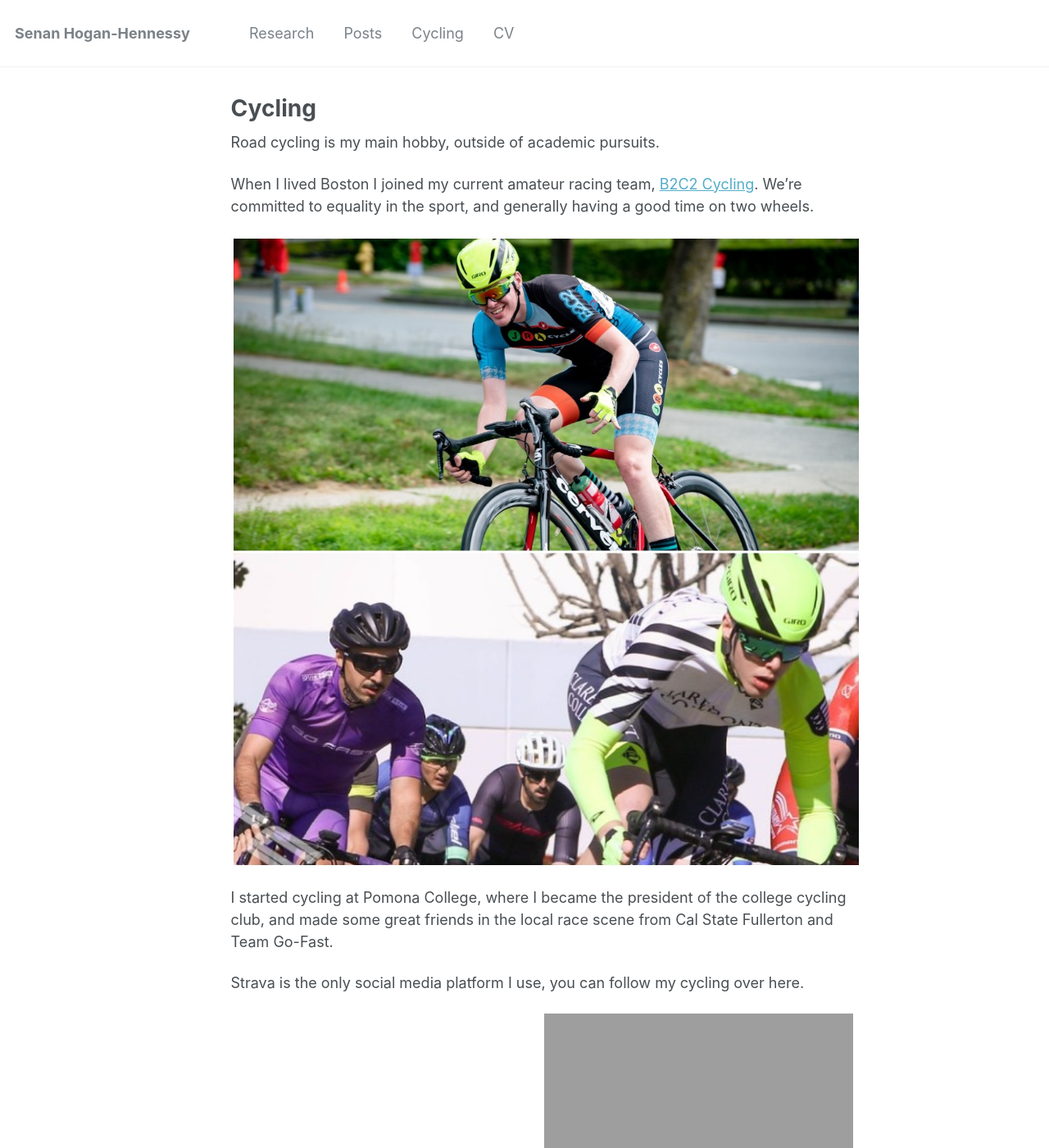
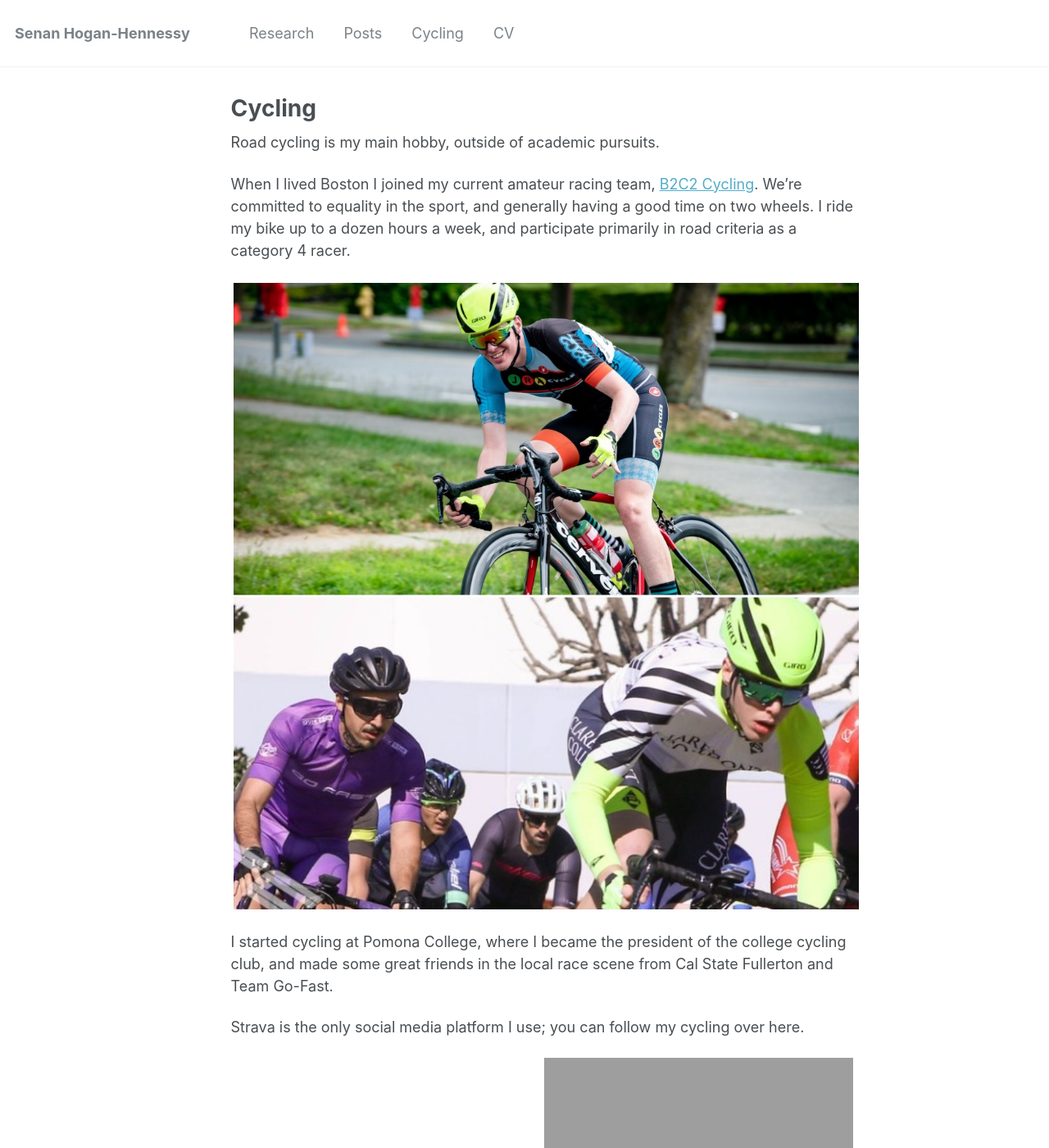
Before and after one commit to shoganhennessy/shoganhennessy.github.io, a Jekyll site: the page built from _pages/cycling.md, in a window 1280 px wide and 1400 px high. Shown: the whole window at 82% size. Built offline with Jekyll 4.4.1, drawn with Linux system fonts in a browser that asks for light colours; grey boxes are pictures that could not be loaded.

Commit message:
changing the available pages

```diff
--- a/_pages/cycling.md
+++ b/_pages/cycling.md
@@ -8,12 +8,13 @@ Road cycling is my main hobby, outside of academic pursuits.
 
 When I lived Boston I joined my current amateur racing team, [B2C2 Cycling](http://b2c2cycling.com/).
 We're committed to equality in the sport, and generally having a good time on two wheels.
+I ride my bike up to a dozen hours a week, and participate primarily in road criteria as a category 4 racer.
 
 ![title](../files/cycling/combined-two.jpg)
 
 I started cycling at Pomona College, where I became the president of the college cycling club, and made some great friends in the local race scene from Cal State Fullerton and Team Go-Fast.
 
-Strava is the only social media platform I use, you can follow my cycling over here.
+Strava is the only social media platform I use; you can follow my cycling over here.
 
 <iframe height='160' width='49%' frameborder='0' allowtransparency='true' scrolling='no' src='https://www.strava.com/athletes/7741397/activity-summary/b07ae5dcfcb65768a929e80a30b9b7c3844bf916'>
 </iframe>
```
